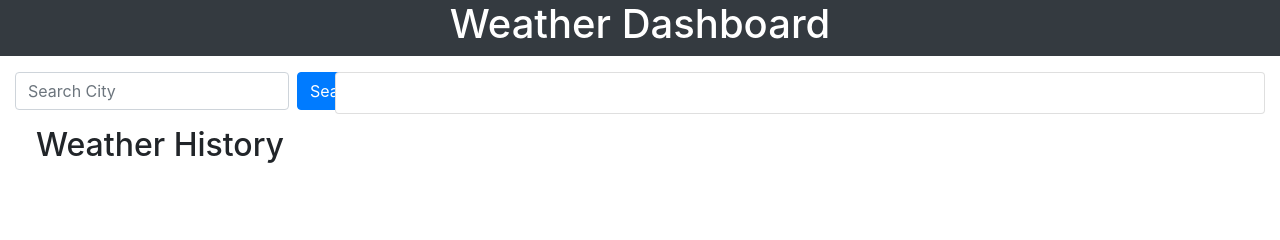
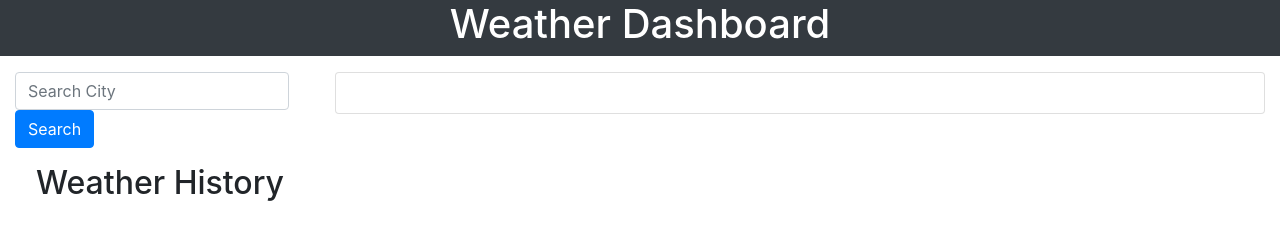
Before and after one commit to eramos3/Weather-Dashboard, a plain HTML site: page index.html in a window 1280 px wide. Drawn offline with nearby package versions, Linux system fonts and the light colour scheme; no server answers.

Commit message:
fixed bootstrap issue

```diff
--- a/assets/js/script.js
+++ b/assets/js/script.js
@@ -164,7 +164,7 @@ var displayForecast = function (forecast) {
     // loops through json response to get 5 day forecst
     for (i = 0; i < forecast.daily.length - 3; i++) {
         // creates col
-        var col = $("<div>").addClass("col-lg-2 col-md-4 mt-5");
+        var col = $("<div>").addClass(" mt-5");
         // creates card
         var card = $("<div>").addClass("card bg-primary");
         // creates body
--- a/index.html
+++ b/index.html
@@ -19,8 +19,8 @@
 
     <div class="container-fluid">
         <div class="row ">
-            <div class="col-lg-3 col-md-12 col-sm-12 mt-3">
-                <form class="form-inline flex-nowrap">
+            <div class="col-lg-3 col-md-12 mt-3">
+                <form class="form-inline">
                     <input class="form-control mr-sm-2" type="search" placeholder="Search City" aria-label="Search">
                     <button id="search" class="btn btn-primary my-2 my-sm-0" type="submit">Search</button>
                 </form>
@@ -30,7 +30,7 @@
                     </div>
                 </div>
             </div>
-            <div class="col-lg-9 col-md-12 col-sm-12 mt-3">
+            <div class="col-lg-9 col-md-12 mt-3">
                 <div class="card ">
                     <div class="card-body" id="current-weather">
                     </div>
```
